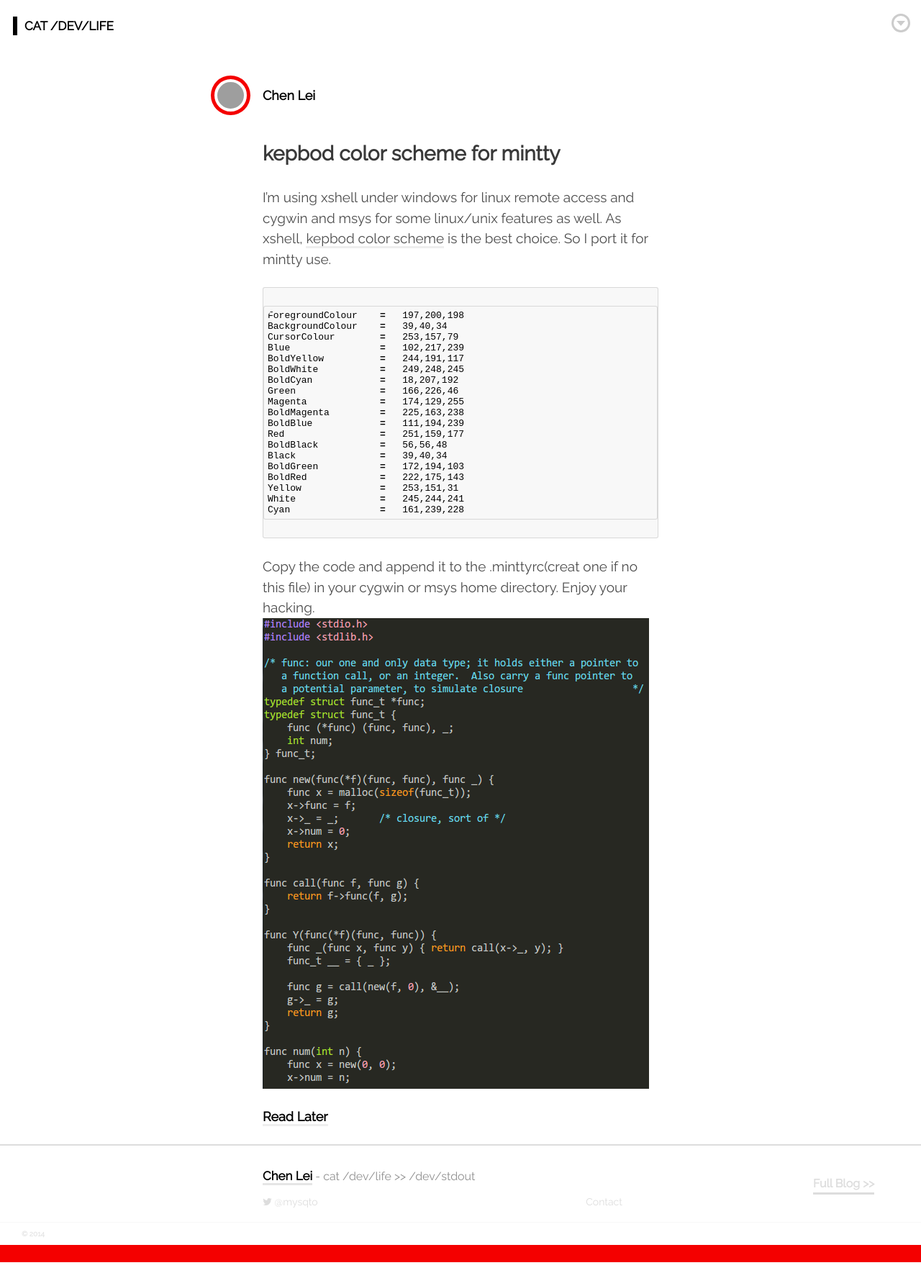
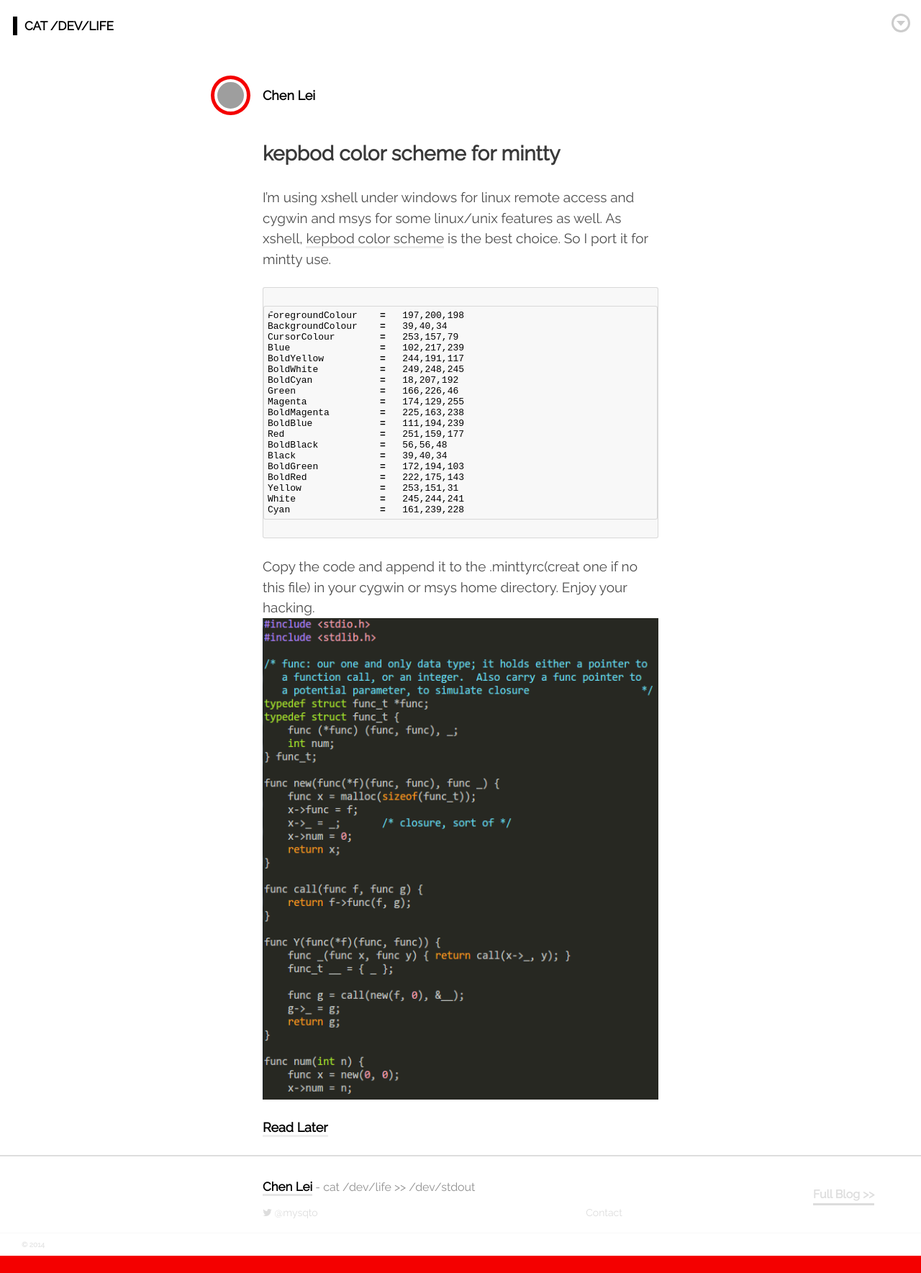
Before and after one commit to mysqto/mysqto.github.io, a Jekyll site: the page built from _posts/2014-08-17-kepbod-color-scheme-for-mintty.markdown, in a window 1280 px wide. Shown: the whole page at 72% size. Built offline with Jekyll 4.4.1, drawn with Linux system fonts in a browser that asks for light colours; nearby versions of some CDN libraries; Markdown is read by kramdown in place of the engine named in the settings; grey boxes are pictures that could not be loaded.

Commit message:
make image auto resize
optmize image to auto size depending on target browser

```diff
--- a/assets/stylesheets/reset.css
+++ b/assets/stylesheets/reset.css
@@ -53,7 +53,11 @@ table {
 }
 fieldset,
 img {
-	border:0;
+        display: block;
+        margin-left: auto;
+        margin-right: auto;
+        width: 100%;
+        height: auto;
 }
 /*
 	TODO think about hanlding inheritence differently, maybe letting IE6 fail a bit...
```
